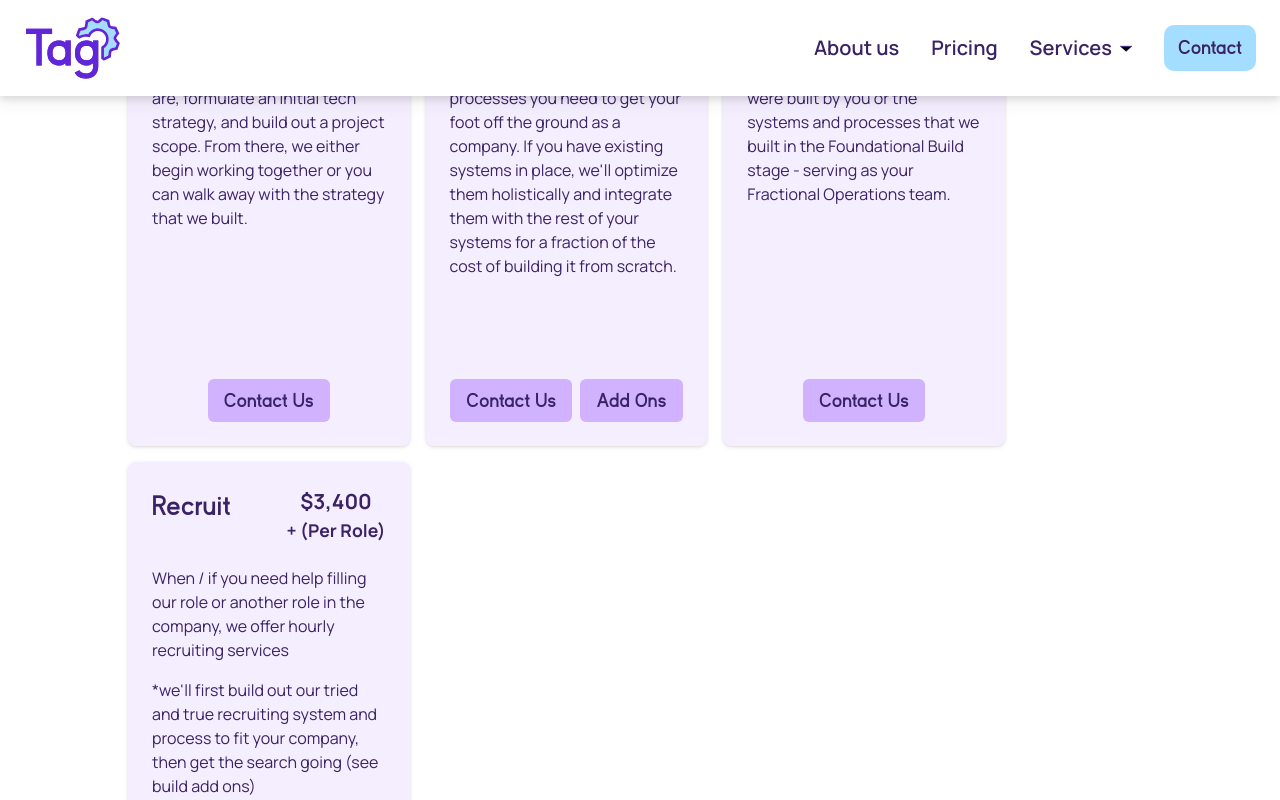
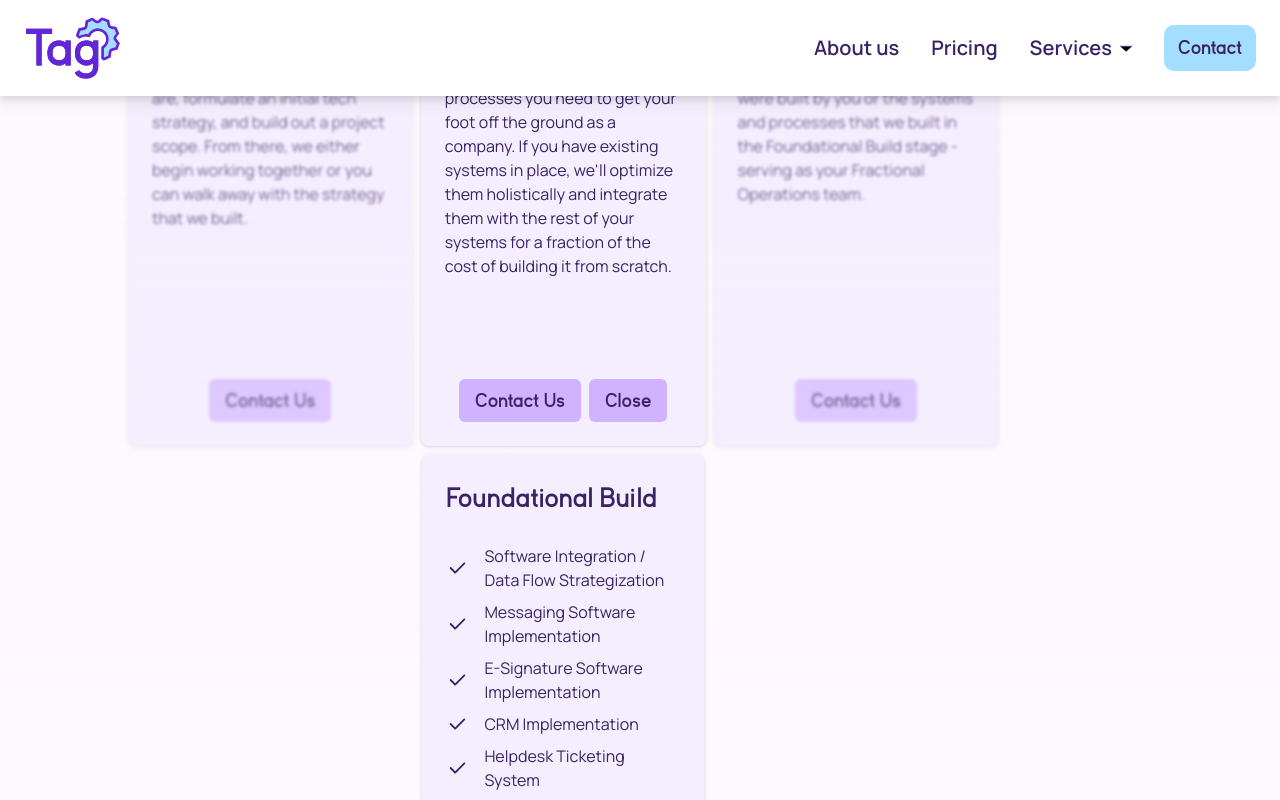
Before and after one commit to hicass/tag-ops-v3, a Next.js app: page /pricing in a window 1280 px wide. Both pictures are taken after a click on the button "Add Ons". Shown: the part 1894-2694 px from the top of the page. Built offline with nearby package versions, Linux system fonts and the light colour scheme.

Commit message:
Update styling to include a blur if add ons are active

```diff
--- a/src/components/PricingPage/PricingPageContent.tsx
+++ b/src/components/PricingPage/PricingPageContent.tsx
@@ -1,21 +1,35 @@
-import { FC } from 'react';
+'use client';
+
+import { FC, useState } from 'react';
 
 import Header from './Header';
 import Intro from './Intro/Intro';
 import Quote from './Quote';
-import PricingCardSection from './PricingCardSection';
+import PricingCardSection from './PricingCardSection/PricingCardSection';
 import ClientsServed from '../ClientsServed/ClientsServed';
 
 const PricingPageContent: FC = () => {
+  const [pageBlur, setPageBlur] = useState(false);
+
   return (
-    <main className="flex flex-col items-center my-20 gap-16">
+    <main className="flex flex-col items-center my-20 gap-16 relative overflow-hidden">
       <Header />
       <Intro />
       <Quote />
-      <PricingCardSection />
+      <PricingCardSection pageBlur={pageBlur} setPageBlur={setPageBlur} />
       <ClientsServed />
+
+      {pageBlur && (
+        <div
+          className="w-full absolute top-0 left-0 bg-gradient-to-b from-transparent to-transparent h-full backdrop-filter backdrop-blur-[1.5px]"
+          style={{
+            backgroundImage:
+              'linear-gradient(to bottom, transparent, rgba(245, 238, 254, .40), transparent)',
+          }}
+        ></div>
+      )}
     </main>
   );
-}
+};
 
 export default PricingPageContent;
```
